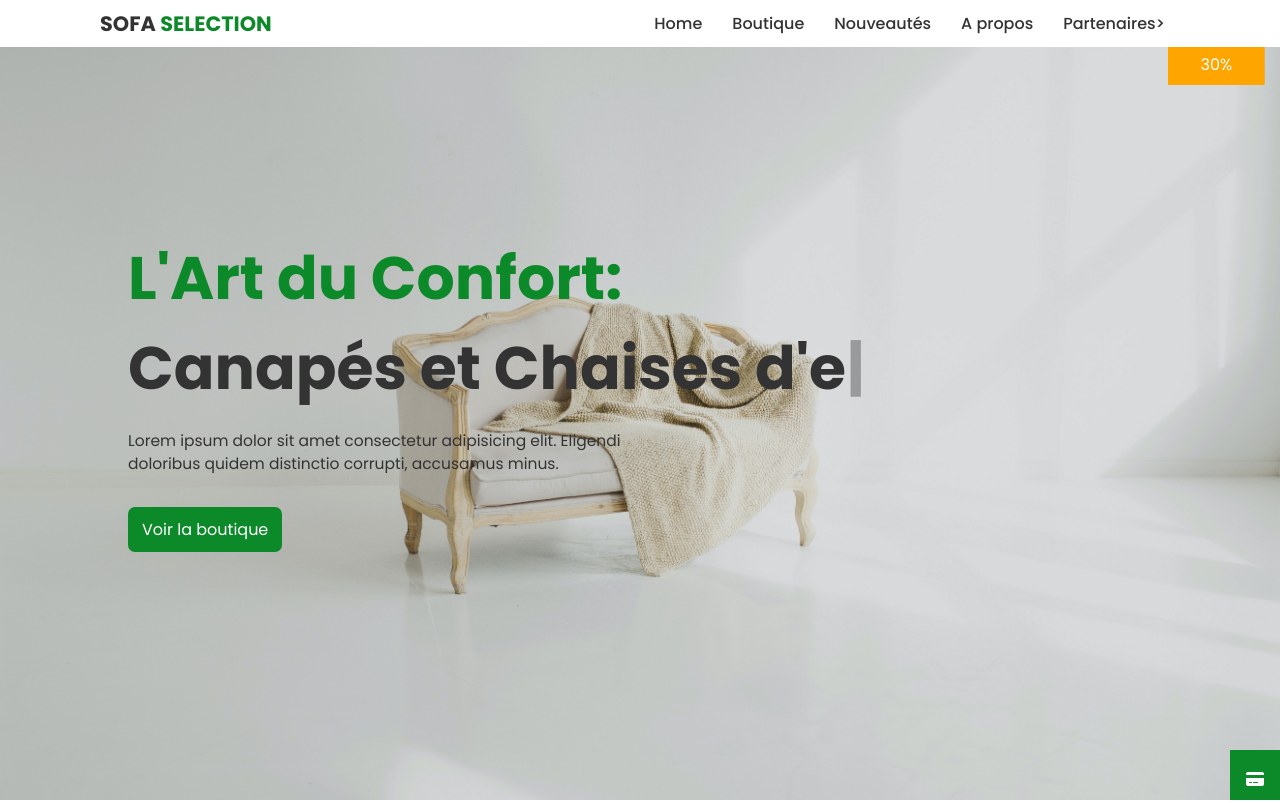
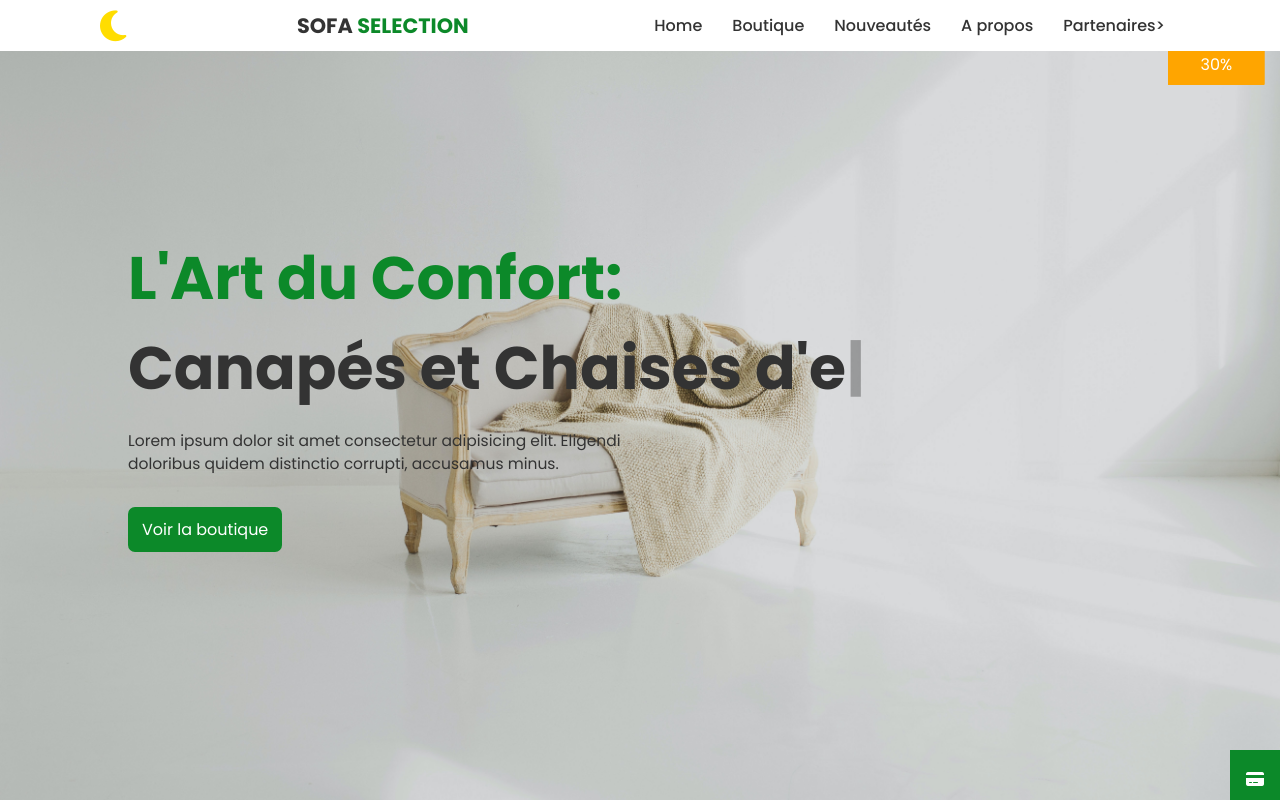
Before and after one commit to boris2442/sofa-selection, a plain HTML site: page index.html in a window 1280 px wide. Shown: the top 803 px of the page. Drawn offline with nearby package versions, Linux system fonts and the light colour scheme; a web font is replaced by a local one.

Commit message:
dark mode

```diff
--- a/index.html
+++ b/index.html
@@ -16,6 +16,7 @@
     />
 
     <link rel="stylesheet" href="./style/style.css" />
+    <link rel="stylesheet" href="style/style2.css">
     <title>Document</title>
   </head>
   <body>
@@ -36,6 +37,7 @@
     </div>
     <!-- navigation -->
     <nav>
+      <i class="fa fa-moon dark"></i>
       <a href="#" class="logo">Sofa <span>Selection</span></a>
       <ul class="navigation">
         <li>
--- /dev/null
+++ b/style/style2.css
@@ -0,0 +1,5 @@
+ .dark{
+    font-size: 2.2rem;
+    color:rgb(255, 221, 0);
+
+}
```
